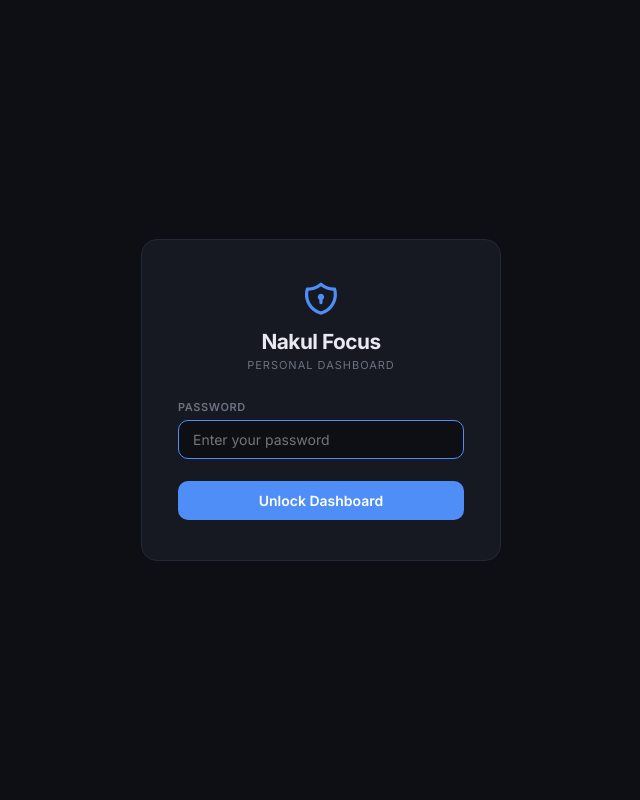
After one commit to chamyachinu-bit/nakul-focus, a Flask app: page /login in a window 1280 px wide. The commit adds this page. Shown: the whole page, without its empty margins (319-959 px from the left). Run offline with Flask 3, Linux system fonts and the light colour scheme; data that the repository does not hold is empty; parts of the project's set-up code (start-up, migrations or seed data) failed here and were passed over; some libraries are stand-ins or nearby versions.

Commit message:
Add password protection and AI timetable planning
- Login wall: /login page with SHA256 password check against settings table, Flask session auth, logout button in topbar
- Default password: balidec2026ygpt (already seeded in DB)
- AI timetable workflow: GET /api/timetable/ai-prompt generates context-rich prompt (habits, mood, focus hours, tasks, goals), POST /api/timetable/plan applies JSON array schedule
- Plan Tomorrow card in Timetable section with Copy AI Prompt button, JSON paste area, Apply Schedule button

Co-Authored-By: Claude Sonnet 4.6 <noreply@anthropic.com>

```diff
--- a/dashboard/app.py
+++ b/dashboard/app.py
@@ -16,7 +16,8 @@ import time
 sys.path.insert(0, os.path.dirname(os.path.dirname(os.path.abspath(__file__))))
 import compat  # noqa: F401
 
-from flask import Flask, render_template, jsonify, request
+import hashlib
+from flask import Flask, render_template, jsonify, request, session, redirect, url_for
 from datetime import datetime, date, timedelta
 from database import get_connection, initialize_database, seed_defaults
 from habit_tracker import (
@@ -39,6 +40,8 @@ app.secret_key = os.environ.get("SECRET_KEY", "nakul-dev-secret-change-in-prod")
 
 _db_ready = False
 
+_PUBLIC = {"/login", "/static"}
+
 @app.before_request
 def _ensure_db():
     global _db_ready
@@ -49,6 +52,43 @@ def _ensure_db():
             _db_ready = True
         except Exception as e:
             print(f"[DB INIT ERROR] {e}")
+    # Auth gate — skip for login page and static assets
+    path = request.path
+    if any(path == p or path.startswith(p + "/") for p in _PUBLIC):
+        return
+    if not session.get("ok"):
+        return redirect(url_for("login_page"))
+
+
+#  AUTH
+
+@app.route("/login", methods=["GET"])
+def login_page():
+    if session.get("ok"):
+        return redirect(url_for("index"))
+    error = request.args.get("error", "")
+    return render_template("login.html", error=error)
+
+
+@app.route("/login", methods=["POST"])
+def login_submit():
+    pw = request.form.get("password", "")
+    pw_hash = hashlib.sha256(pw.encode()).hexdigest()
+    conn = get_connection()
+    row = conn.execute("SELECT value FROM settings WHERE key='override_password_hash'").fetchone()
+    conn.close()
+    stored = row[0] if row else None
+    if stored and pw_hash == stored:
+        session["ok"] = True
+        return redirect(url_for("index"))
+    return redirect(url_for("login_page", error="1"))
+
+
+@app.route("/logout")
+def logout():
+    session.clear()
+    return redirect(url_for("login_page"))
+
 
 #  PAGES
 
@@ -600,6 +640,122 @@ def timetable_import_api(name):
         return jsonify({"error": str(e)}), 400
 
 
+@app.route("/api/timetable/plan", methods=["POST"])
+def timetable_plan_api():
+    """Apply an AI-generated timetable for tomorrow (or today).
+    Expects JSON: { "entries": [{time_start, time_end, name, category, note}, ...], "target": "today"|"tomorrow" }
+    Deactivates all current entries then inserts the new ones.
+    """
+    data = request.get_json()
+    entries = data.get("entries")
+    if not isinstance(entries, list) or not entries:
+        return jsonify({"error": "entries array required"}), 400
+    conn = get_connection()
+    conn.execute("UPDATE timetable_entries SET active=0")
+    conn.commit()
+    inserted = 0
+    for e in entries:
+        name = (e.get("name") or "").strip()
+        time_start = (e.get("time_start") or "").strip()
+        if not name or not time_start:
+            continue
+        conn.execute(
+            "INSERT INTO timetable_entries (time_start, time_end, name, category, note, active) VALUES (?,?,?,?,?,1)",
+            (time_start, e.get("time_end") or "", name, e.get("category", "work"), e.get("note", ""))
+        )
+        inserted += 1
+    conn.commit()
+    conn.close()
+    return jsonify({"success": True, "inserted": inserted})
+
+
+@app.route("/api/timetable/ai-prompt")
+def timetable_ai_prompt_api():
+    """Build a rich context prompt for AI timetable planning."""
+    today = date.today().isoformat()
+    tomorrow = (date.today() + timedelta(days=1)).strftime("%A, %d %B %Y")
+    conn = get_connection()
+
+    # Habits today
+    habits = conn.execute("SELECT id, name, category FROM habits WHERE active=1 ORDER BY category, name").fetchall()
+    habit_logs = {r["habit_id"]: bool(r["completed"]) for r in
+                  conn.execute("SELECT habit_id, completed FROM habit_logs WHERE date=?", (today,)).fetchall()}
+    habits_done = [h["name"] for h in habits if habit_logs.get(h["id"], False)]
+    habits_missed = [h["name"] for h in habits if not habit_logs.get(h["id"], False)]
+
+    # Mood today
+    mood_row = conn.execute(
+        "SELECT mood_score, mood_label FROM mood_logs WHERE date=? ORDER BY id DESC LIMIT 1", (today,)
+    ).fetchone()
+    mood_str = f"{mood_row['mood_score']}/5 ({mood_row['mood_label'].strip()})" if mood_row else "not logged"
+
+    # Focus today
+    focus_total = conn.execute(
+        "SELECT SUM(duration_mins) FROM focus_sessions WHERE date=? AND completed=1", (today,)
+    ).fetchone()[0] or 0
+
+    # Tasks pending
+    tasks = conn.execute("SELECT text, priority, deadline FROM tasks WHERE done=0 ORDER BY priority DESC LIMIT 10").fetchall()
+    tasks_str = "\n".join(f"  - [{r['priority'].upper()}] {r['text']}" + (f" (due {r['deadline']})" if r["deadline"] else "") for r in tasks) or "  none"
+
+    # Goals
+    goals = conn.execute("SELECT text, type FROM goals ORDER BY id DESC LIMIT 5").fetchall()
+    goals_str = "\n".join(f"  - ({r['type']}) {r['text']}" for r in goals) or "  none"
+
+    # Current timetable entries (as reference)
+    current_tt = conn.execute(
+        "SELECT time_start, time_end, name, category FROM timetable_entries WHERE active=1 ORDER BY time_start"
+    ).fetchall()
+    current_tt_str = "\n".join(
+        f"  {r['time_start']}-{r['time_end'] or '?'} [{r['category']}] {r['name']}" for r in current_tt
+    ) or "  (no active entries)"
+
+    conn.close()
+
+    prompt = f"""You are helping Nakul plan his schedule for tomorrow: {tomorrow}.
+
+== TODAY'S SNAPSHOT ==
+Mood: {mood_str}
+Deep work done: {round(focus_total / 60, 1)}h
+
+Habits done today:
+{chr(10).join('  + ' + h for h in habits_done) or '  (none yet)'}
+
+Habits missed today:
+{chr(10).join('  - ' + h for h in habits_missed) or '  (all done)'}
+
+== PENDING TASKS ==
+{tasks_str}
+
+== ACTIVE GOALS ==
+{goals_str}
+
+== CURRENT TIMETABLE (reference) ==
+{current_tt_str}
+
+== NAKUL'S ROUTINE CONTEXT ==
+- Wakes ~6 AM, morning prayer + meditation 6-7 AM
+- Deep work blocks ideally 9 AM - 1 PM and 3 PM - 6 PM
+- Workout / tennis in evening, dinner by 8 PM
+- Journal + wind-down by 10 PM, sleep by 11 PM
+- Avoid scheduling more than 3 back-to-back deep work hours
+
+== YOUR TASK ==
+Create a realistic, balanced timetable for tomorrow that:
+1. Addresses the missed habits from today
+2. Makes progress on the pending tasks (priority order)
+3. Follows Nakul's natural rhythm (morning spiritual, deep work blocks, evening health)
+4. Includes short breaks between blocks
+
+Return ONLY a valid JSON array — no explanation, no markdown, no code fences. Each object must have:
+  time_start (HH:MM 24h), time_end (HH:MM 24h), name (string), category (work|health|spiritual|personal|seva|rest), note (string, can be empty)
+
+Example format:
+[{{"time_start":"06:00","time_end":"06:30","name":"Morning Prayer","category":"spiritual","note":""}},{{"time_start":"09:00","time_end":"11:00","name":"Deep Work — Project X","category":"work","note":"Focus mode"}}]"""
+
+    return jsonify({"prompt": prompt})
+
+
 # ── MILESTONES API ─────────────────────────────────────────────────────────────
 
 @app.route("/api/milestones")
--- /dev/null
+++ b/dashboard/templates/login.html
@@ -0,0 +1,160 @@
+<!DOCTYPE html>
+<html lang="en">
+<head>
+  <meta charset="UTF-8">
+  <meta name="viewport" content="width=device-width, initial-scale=1.0">
+  <title>Nakul Focus — Login</title>
+  <link rel="preconnect" href="https://fonts.googleapis.com">
+  <link rel="stylesheet" href="https://fonts.googleapis.com/css2?family=Inter:wght@400;500;600;700&display=swap">
+  <link rel="stylesheet" href="https://cdn.jsdelivr.net/npm/@tabler/icons-webfont@3.2.0/tabler-icons.min.css">
+  <style>
+    *, *::before, *::after { box-sizing: border-box; margin: 0; padding: 0; }
+
+    :root {
+      --bg:      #0d0f14;
+      --surface: #161921;
+      --border:  #232838;
+      --text:    #e8eaf0;
+      --muted:   #6b7280;
+      --blue:    #4f8ef7;
+      --green:   #34d399;
+      --red:     #f87171;
+      --radius:  10px;
+    }
+
+    body {
+      background: var(--bg);
+      color: var(--text);
+      font-family: 'Inter', sans-serif;
+      min-height: 100vh;
+      display: flex;
+      align-items: center;
+      justify-content: center;
+      padding: 20px;
+    }
+
+    .login-card {
+      background: var(--surface);
+      border: 1px solid var(--border);
+      border-radius: 16px;
+      padding: 40px 36px;
+      width: 100%;
+      max-width: 360px;
+    }
+
+    .logo {
+      text-align: center;
+      margin-bottom: 28px;
+    }
+
+    .logo-icon {
+      font-size: 2.4rem;
+      color: var(--blue);
+      display: block;
+      margin-bottom: 10px;
+    }
+
+    .logo-title {
+      font-size: 1.3rem;
+      font-weight: 700;
+      letter-spacing: -0.5px;
+    }
+
+    .logo-sub {
+      font-size: 11px;
+      color: var(--muted);
+      margin-top: 4px;
+      text-transform: uppercase;
+      letter-spacing: 1px;
+    }
+
+    .form-group {
+      margin-bottom: 18px;
+    }
+
+    .form-label {
+      display: block;
+      font-size: 11px;
+      font-weight: 600;
+      color: var(--muted);
+      text-transform: uppercase;
+      letter-spacing: 0.6px;
+      margin-bottom: 6px;
+    }
+
+    .form-input {
+      width: 100%;
+      background: var(--bg);
+      border: 1px solid var(--border);
+      border-radius: var(--radius);
+      color: var(--text);
+      font-family: inherit;
+      font-size: 14px;
+      padding: 10px 14px;
+      outline: none;
+      transition: border-color 0.15s;
+    }
+
+    .form-input:focus {
+      border-color: var(--blue);
+    }
+
+    .btn-login {
+      width: 100%;
+      background: var(--blue);
+      color: #fff;
+      border: none;
+      border-radius: var(--radius);
+      font-family: inherit;
+      font-size: 14px;
+      font-weight: 600;
+      padding: 11px;
+      cursor: pointer;
+      transition: opacity 0.15s;
+      margin-top: 4px;
+    }
+
+    .btn-login:hover { opacity: 0.88; }
+
+    .error-msg {
+      background: rgba(248, 113, 113, 0.12);
+      border: 1px solid rgba(248, 113, 113, 0.35);
+      border-radius: var(--radius);
+      color: var(--red);
+      font-size: 12px;
+      padding: 9px 12px;
+      margin-bottom: 16px;
+      text-align: center;
+    }
+  </style>
+</head>
+<body>
+  <div class="login-card">
+    <div class="logo">
+      <i class="ti ti-shield-lock logo-icon"></i>
+      <div class="logo-title">Nakul Focus</div>
+      <div class="logo-sub">Personal dashboard</div>
+    </div>
+
+    {% if error %}
+    <div class="error-msg"><i class="ti ti-alert-circle"></i> Wrong password. Try again.</div>
+    {% endif %}
+
+    <form method="POST" action="/login">
+      <div class="form-group">
+        <label class="form-label">Password</label>
+        <input
+          class="form-input"
+          type="password"
+          name="password"
+          id="pw"
+          placeholder="Enter your password"
+          autofocus
+          autocomplete="current-password"
+        >
+      </div>
+      <button class="btn-login" type="submit">Unlock Dashboard</button>
+    </form>
+  </div>
+</body>
+</html>
```
Also changed, not shown: dashboard/templates/index.html (+91 -0 lines).
